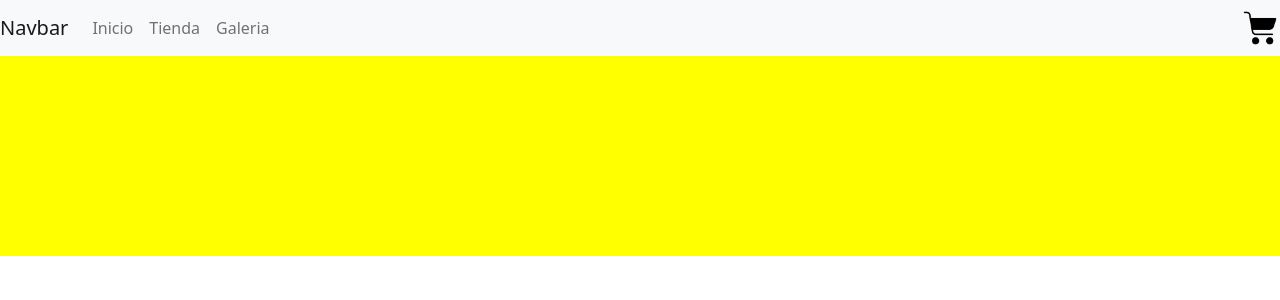
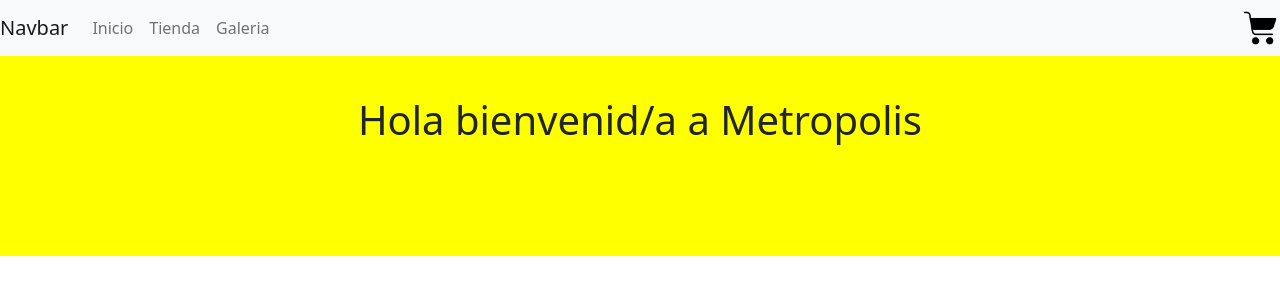
Before and after one commit to camilavrojas/store, a React (Create React App) app: page / in a window 1280 px wide. Shown: the top 300 px of the page. Built offline with nearby package versions, Linux system fonts and the light colour scheme.

Commit message:
se agrego un greeting

```diff
--- a/src/components/ItemListContainer.js
+++ b/src/components/ItemListContainer.js
@@ -4,12 +4,15 @@ const ItemListContainer = ({greeting}) => {
 
     const style = {
         backgroundColor: 'yellow',
-        height: 200
+        height: 200,
+        padding: 40
     }
 
     return (
-        <h1 style={style}></h1>
+        <h1 style={style}>{greeting}</h1>
     )
 }
 
+
+
 export default ItemListContainer;
```
